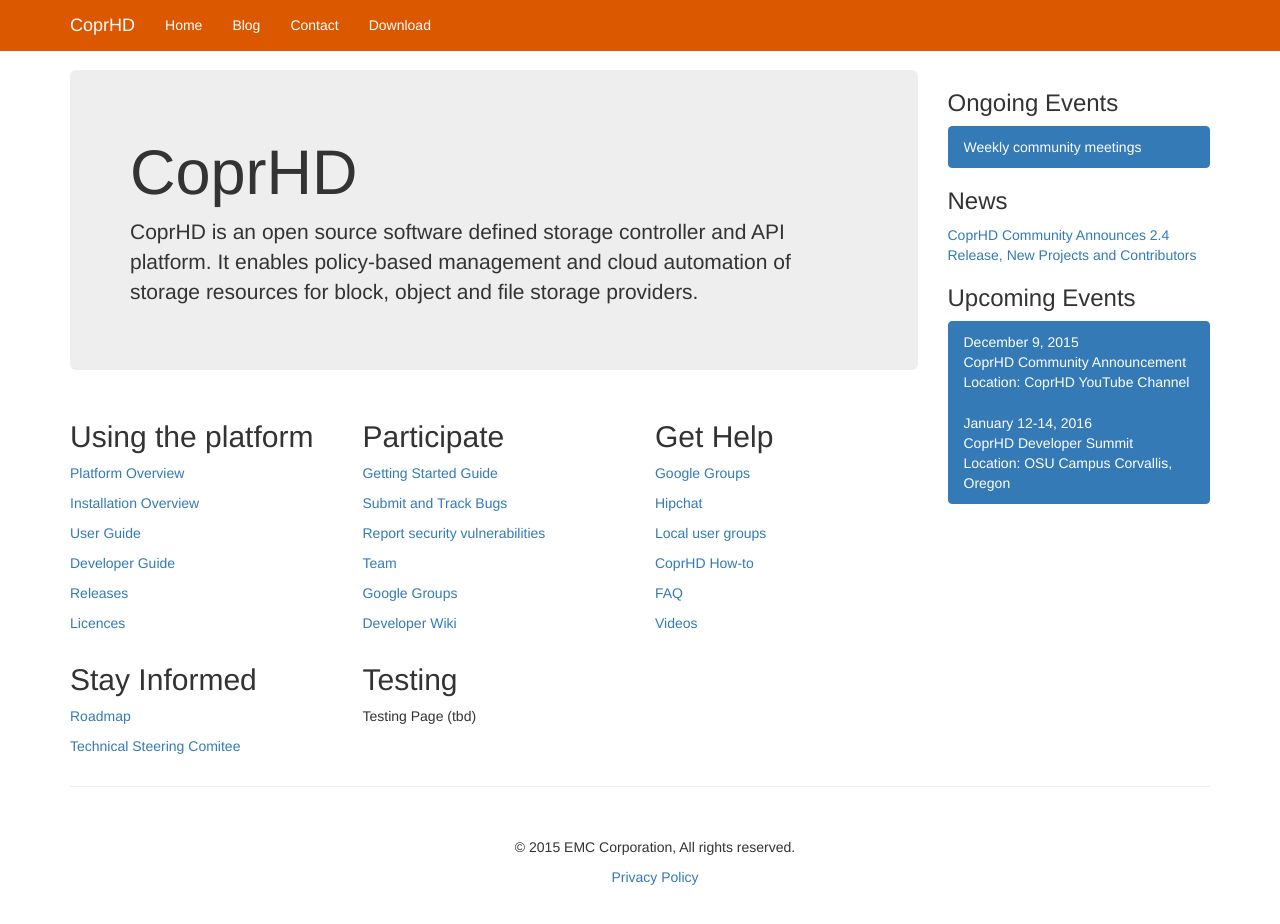
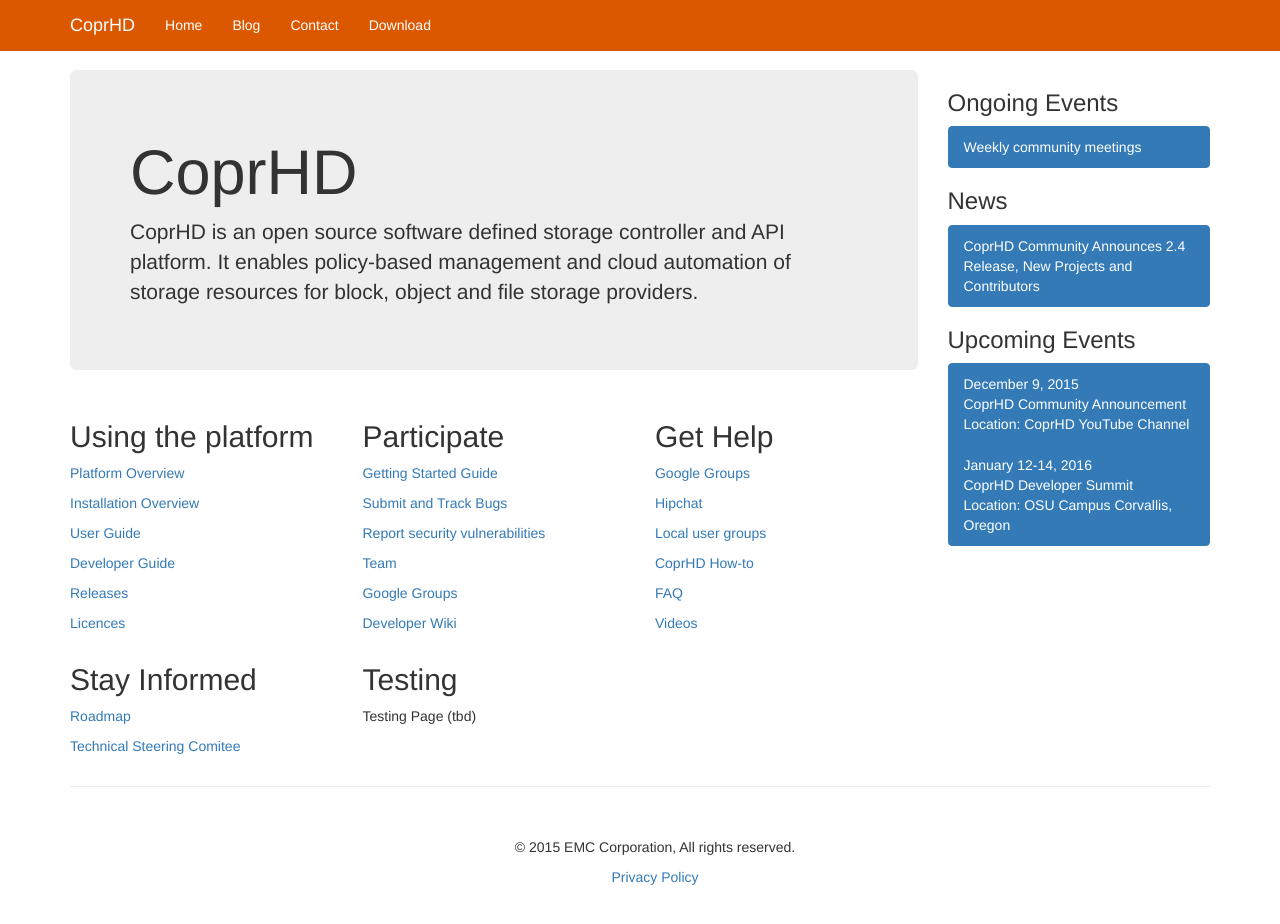
Before and after one commit to CoprHD/CoprHD.github.io, a Jekyll site: the page index.html, which Jekyll copies as it is, in a window 1280 px wide and 927 px high. Shown: the top 924 px of the window. Built offline with Jekyll 4.4.1, drawn with Linux system fonts in a browser that asks for light colours; nearby versions of some CDN libraries; library files that are not in the unit come from our copies.

Commit message:
adding blog titles to front page

```diff
--- a/index.html
+++ b/index.html
@@ -127,7 +127,7 @@
           </div>
 	<h3>News</h3>
 	<div class="list-group">
-	  <a href="/blog/2015/12/08/coprhd-release/">CoprHD Community Announces 2.4 Release, New Projects and Contributors</a>
+	  <a href="/blog/2015/12/08/coprhd-release/" class="list-group-item active">CoprHD Community Announces 2.4 Release, New Projects and Contributors</a>
 	</div>
           <h3>Upcoming Events</h3>
           <div class="list-group">
```
